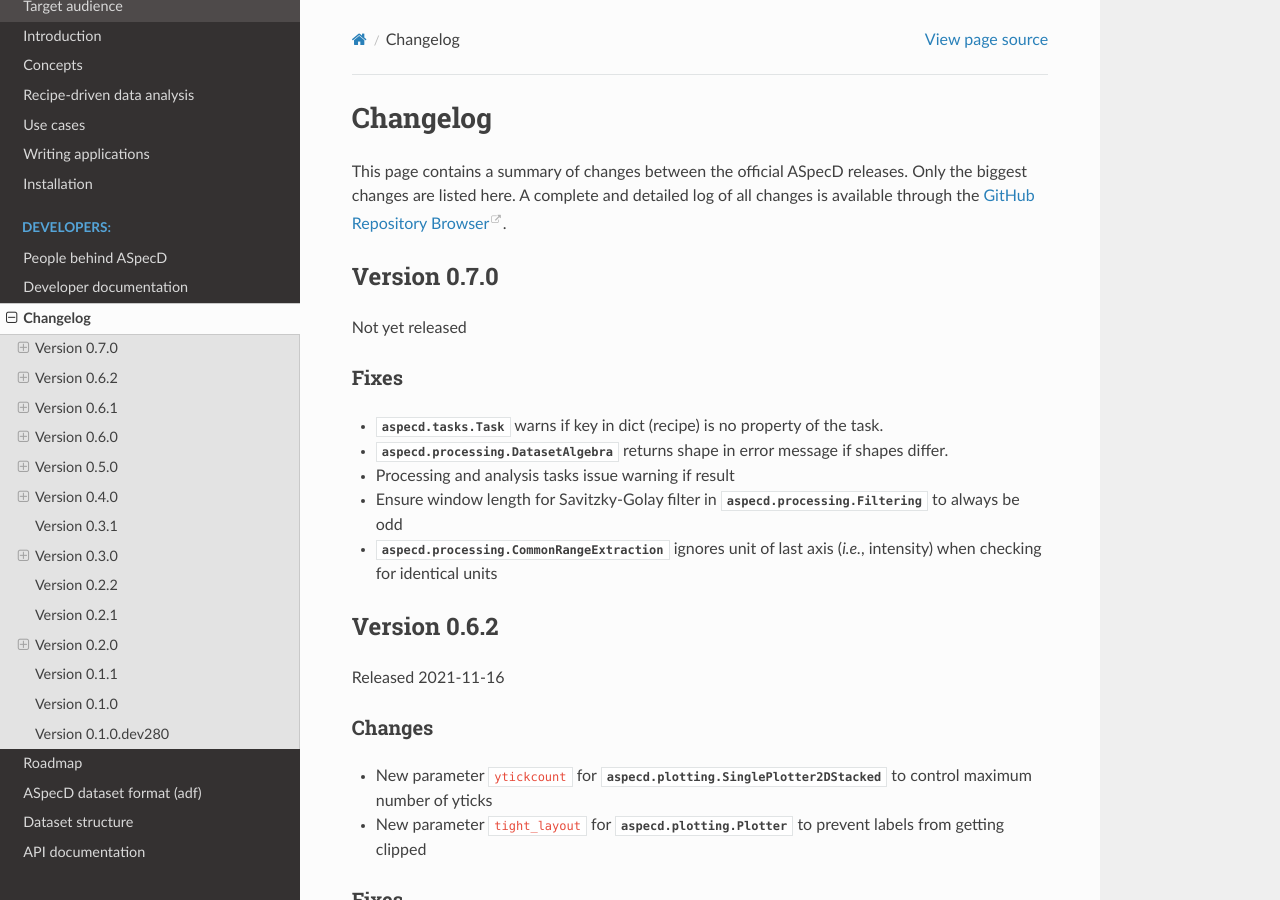
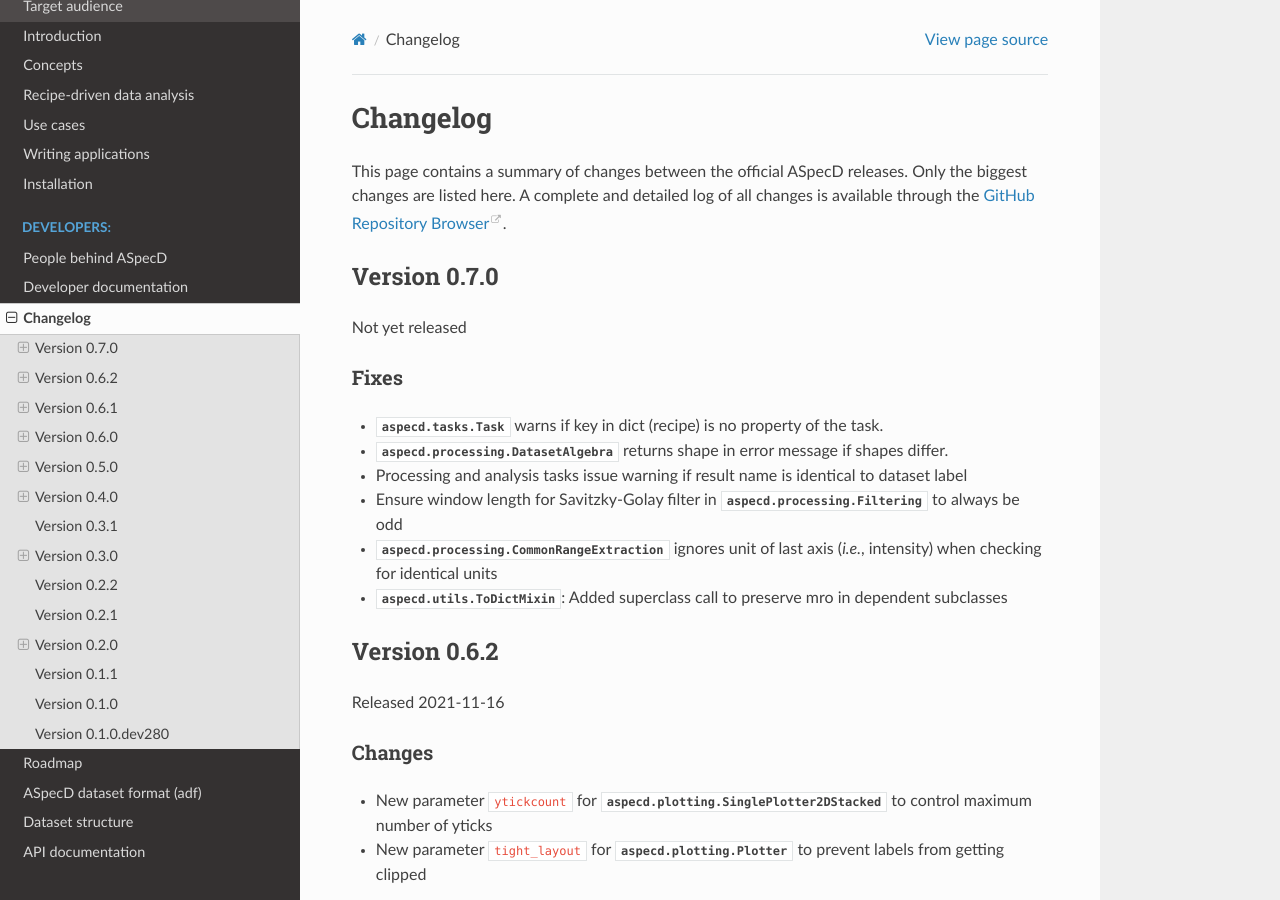
Before and after one commit to tillbiskup/aspecd, a Sphinx documentation site: the page built from docs/changelog.rst, in a window 1280 px wide and 900 px high. Built offline with Sphinx 7.4.7 and the Read the Docs theme 2.0.0, drawn with Linux system fonts in a browser that asks for light colours.

Commit message:
ToDictMixin: Added superclass call to preserve mro in dependent subclasses

```diff
--- a/docs/changelog.rst
+++ b/docs/changelog.rst
@@ -16,9 +16,10 @@
 
 * :class:`aspecd.tasks.Task` warns if key in dict (recipe) is no property of the task.
 * :class:`aspecd.processing.DatasetAlgebra` returns shape in error message if shapes differ.
-* Processing and analysis tasks issue warning if result
+* Processing and analysis tasks issue warning if result name is identical to dataset label
 * Ensure window length for Savitzky-Golay filter in :class:`aspecd.processing.Filtering` to always be odd
 * :class:`aspecd.processing.CommonRangeExtraction` ignores unit of last axis (*i.e.*, intensity) when checking for identical units
+* :class:`aspecd.utils.ToDictMixin`: Added superclass call to preserve mro in dependent subclasses
 
 
 Version 0.6.2
```
Also changed, not shown: 2 other files.
